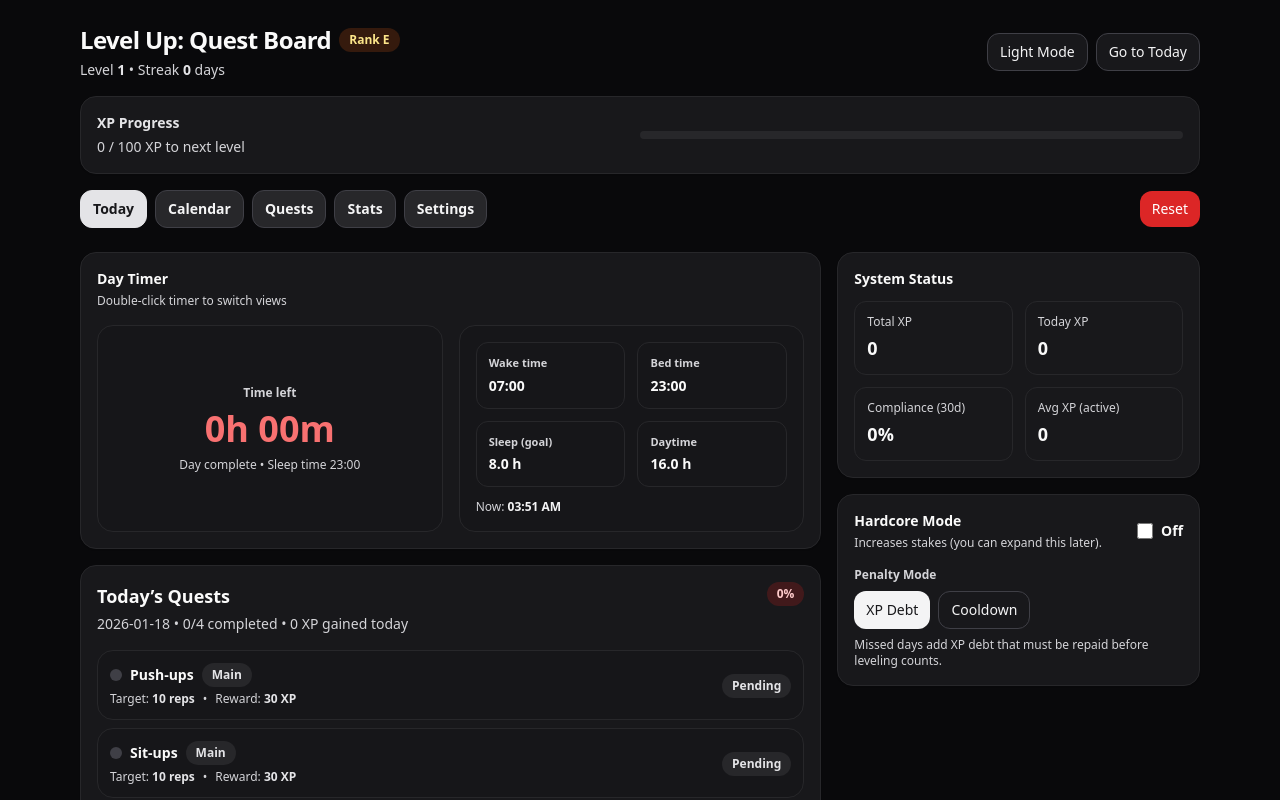
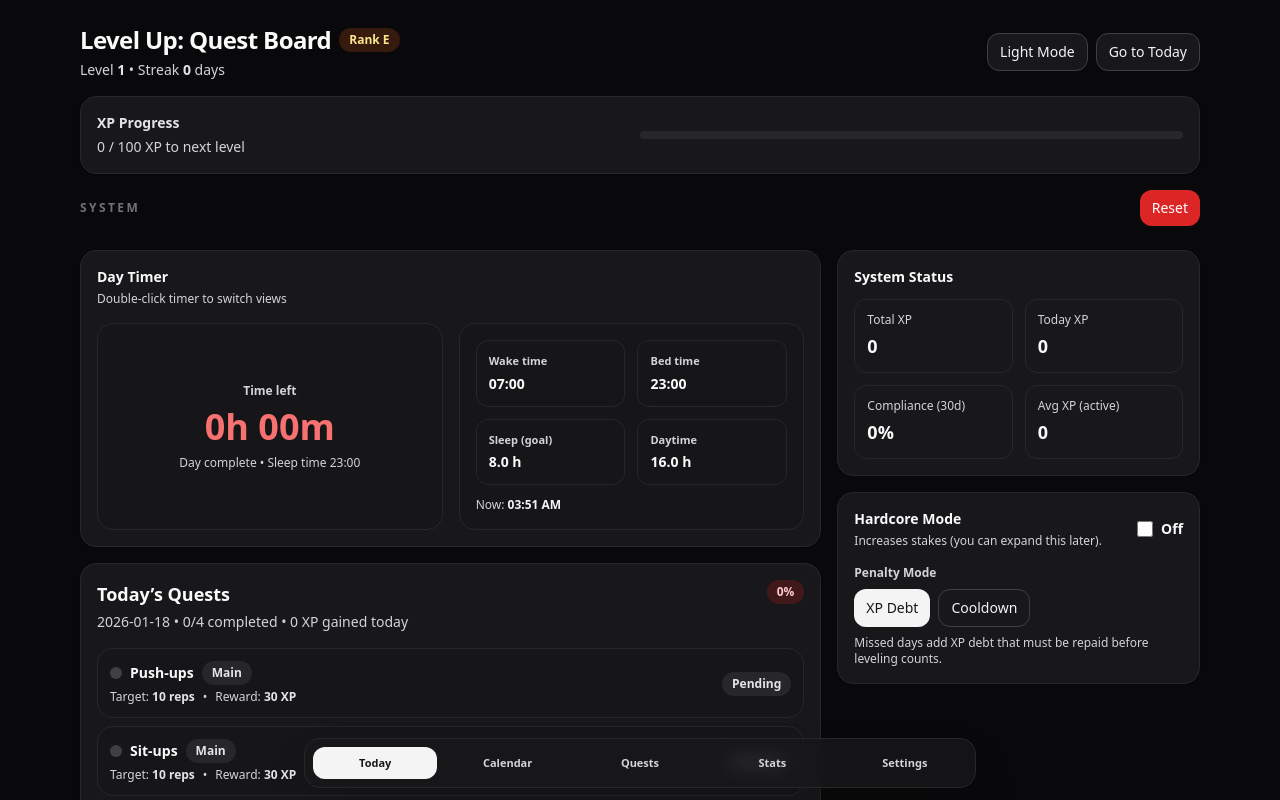
Before and after one commit to RajCommand/Lvl-Up, a React (Vite) app: page / in a window 1280 px wide. Shown: the top 800 px of the page. Built offline with nearby package versions, Linux system fonts and the light colour scheme.

Commit message:
Update existing files and add new ones

```diff
--- a/package.json
+++ b/package.json
@@ -11,7 +11,8 @@
   },
   "dependencies": {
     "react": "^19.2.0",
-    "react-dom": "^19.2.0"
+    "react-dom": "^19.2.0",
+    "react-router-dom": "^7.12.0"
   },
   "devDependencies": {
     "@eslint/js": "^9.39.1",
--- a/src/App.jsx
+++ b/src/App.jsx
@@ -439,13 +439,13 @@ function DayModalContent({ dayKey, state, setState, isDark, border, textMuted })
 
 function Shell({ children, page }) {
   return (
-    <div className={cx("min-h-screen", page)}>
+    <div className={cx("min-h-screen pb-28", page)}>
       <div className="mx-auto max-w-6xl px-4 py-6">{children}</div>
     </div>
   );
 }
 
-function Tabs({ tab, setTab, isDark }) {
+function BottomTabs({ tab, setTab, isDark }) {
   const items = [
     { id: "today", label: "Today" },
     { id: "calendar", label: "Calendar" },
@@ -454,26 +454,34 @@ function Tabs({ tab, setTab, isDark }) {
     { id: "settings", label: "Settings" },
   ];
 
-  const tabBase = "rounded-xl px-3 py-2 text-sm font-semibold transition border";
-
-  return (
-    <div className="flex flex-wrap gap-2">
+  const frameCls = isDark
+    ? "border-zinc-800 bg-zinc-900/80 text-zinc-100"
+    : "border-zinc-200 bg-white/80 text-zinc-900";
+  const activeCls = isDark ? "bg-zinc-100 text-zinc-900" : "bg-zinc-900 text-white";
+  const idleCls = isDark ? "text-zinc-300 hover:text-zinc-50" : "text-zinc-600 hover:text-zinc-900";
+
+  return (
+    <div className="fixed inset-x-0 bottom-0 z-30 px-4 pb-[max(env(safe-area-inset-bottom),12px)]">
+      <div className={cx("mx-auto max-w-2xl rounded-2xl border p-2 shadow-2xl backdrop-blur", frameCls)}>
+        <div className="grid grid-cols-5 gap-2">
           {items.map((it) => {
             const active = tab === it.id;
-        const cls = isDark
-          ? active
-            ? "bg-zinc-200 text-zinc-900 border-zinc-200"
-            : "bg-zinc-800 text-zinc-100 border-zinc-700 hover:bg-zinc-700"
-          : active
-          ? "bg-zinc-900 text-white border-zinc-900"
-          : "bg-white text-zinc-900 border-zinc-200 hover:bg-zinc-50";
-
-        return (
-          <button key={it.id} className={cx(tabBase, cls)} onClick={() => setTab(it.id)}>
+            return (
+              <button
+                key={it.id}
+                onClick={() => setTab(it.id)}
+                className={cx(
+                  "rounded-xl px-2 py-2 text-center text-[11px] font-semibold transition active:scale-[0.98]",
+                  active ? activeCls : idleCls
+                )}
+                aria-current={active ? "page" : undefined}
+              >
                 {it.label}
               </button>
             );
           })}
+        </div>
+      </div>
     </div>
   );
 }
@@ -536,13 +544,11 @@ function Header({
         </div>
       </Card>
 
-      <div className="flex items-center justify-between">
-        <Tabs tab={tab} setTab={setTab} isDark={isDark} />
-        <div className="hidden sm:block">
+      <div className="hidden sm:flex items-center justify-between">
+        <div className="text-xs font-semibold uppercase tracking-[0.2em] text-zinc-500">System</div>
         <Button variant="danger" onClick={resetAll} isDark={isDark}>
           Reset
         </Button>
-        </div>
       </div>
     </div>
   );
@@ -1737,6 +1743,8 @@ export default function LevelUpQuestBoard() {
       <div className={cx("mt-8 text-center text-xs", isDark ? "text-zinc-500" : "text-zinc-500")}>
         Offline-first MVP • LocalStorage • Solo Leveling vibe
       </div>
+
+      <BottomTabs tab={tab} setTab={setTab} isDark={isDark} />
     </Shell>
   );
 }
```
Also changed, not shown: 1 other file (tests, documents, lock files or other folders). Lines whose indentation alone changed are shown as unchanged.
